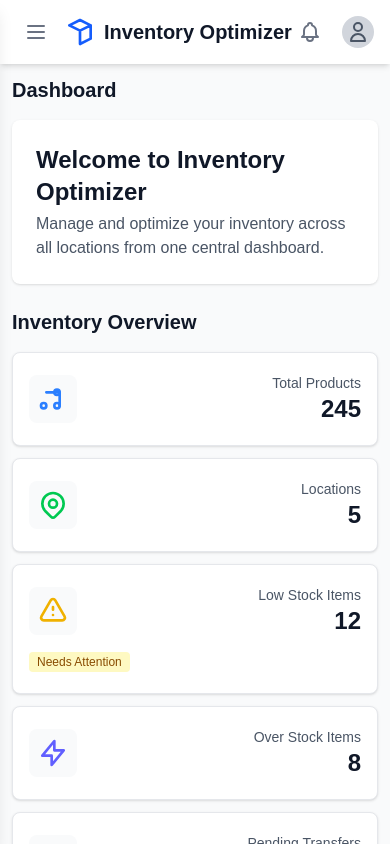
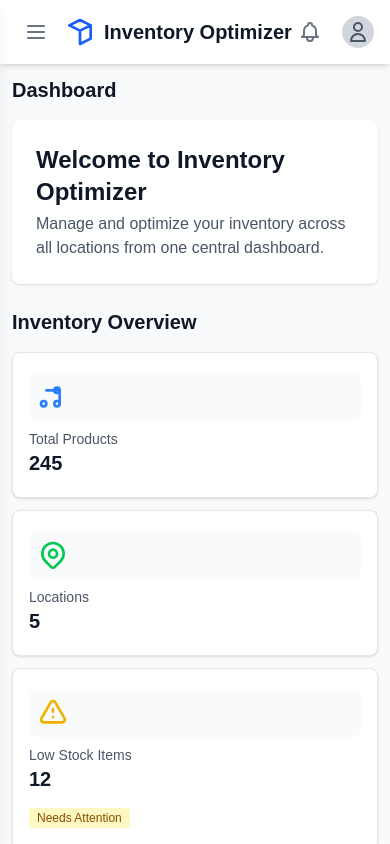
Before and after one commit to Workflow-Manager-admin/multilocation-inventory-optimizer-95269-95286, a Next.js app in the folder multi_location_inventory_optimizer/: page / in a window 390 px wide. Shown: the top 844 px of the page. Built offline with nearby package versions, Linux system fonts and the light colour scheme.

Commit message:
Auto-commit: Changes as of 2025-05-22T12:54:56.047931+00:00

```diff
--- a/multi_location_inventory_optimizer/src/components/dashboard/InventorySummary.tsx
+++ b/multi_location_inventory_optimizer/src/components/dashboard/InventorySummary.tsx
@@ -91,13 +91,13 @@ export default function InventorySummary({ data }: InventorySummaryProps) {
       <div className="grid grid-cols-1 gap-3 sm:gap-4 sm:grid-cols-2 md:grid-cols-3 lg:grid-cols-5">
         {summaryCards.map((card) => (
           <Card key={card.id} className="border border-gray-200 dark:border-gray-700">
-            <div className="flex items-center justify-between">
-              <div className="p-2 rounded-lg bg-gray-50 dark:bg-gray-800">
+            <div className="flex flex-col sm:flex-row sm:items-center sm:justify-between">
+              <div className="p-2 mb-2 sm:mb-0 rounded-lg bg-gray-50 dark:bg-gray-800">
                 {card.icon}
               </div>
-              <div className="text-right">
+              <div className="sm:text-right">
                 <p className="text-sm font-medium text-gray-600 dark:text-gray-400">{card.title}</p>
-                <p className="text-2xl font-semibold text-gray-900 dark:text-white">{card.value}</p>
+                <p className="text-xl sm:text-2xl font-semibold text-gray-900 dark:text-white">{card.value}</p>
               </div>
             </div>
 
```
Also changed, not shown: 2 other files (tests, documents, lock files or other folders).
